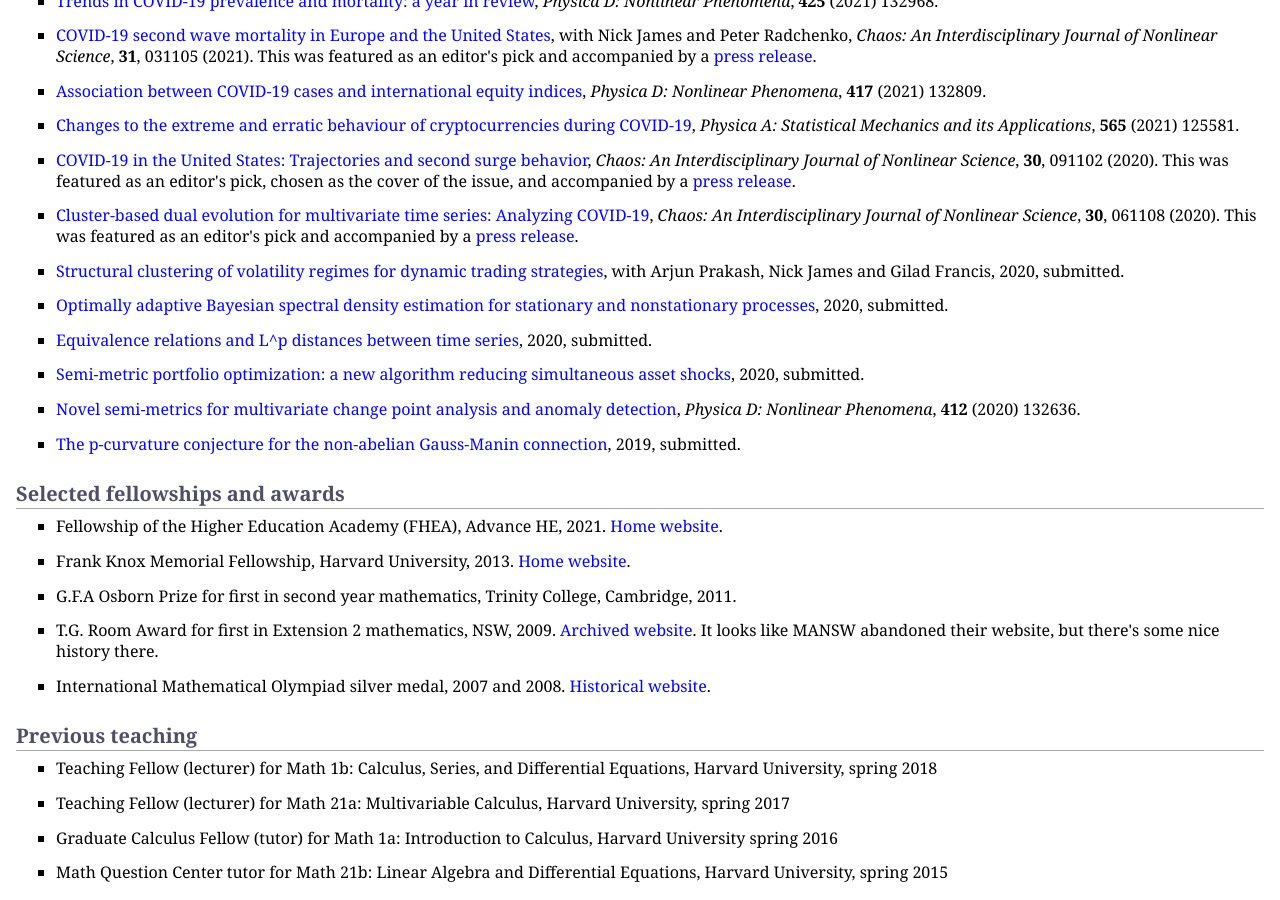
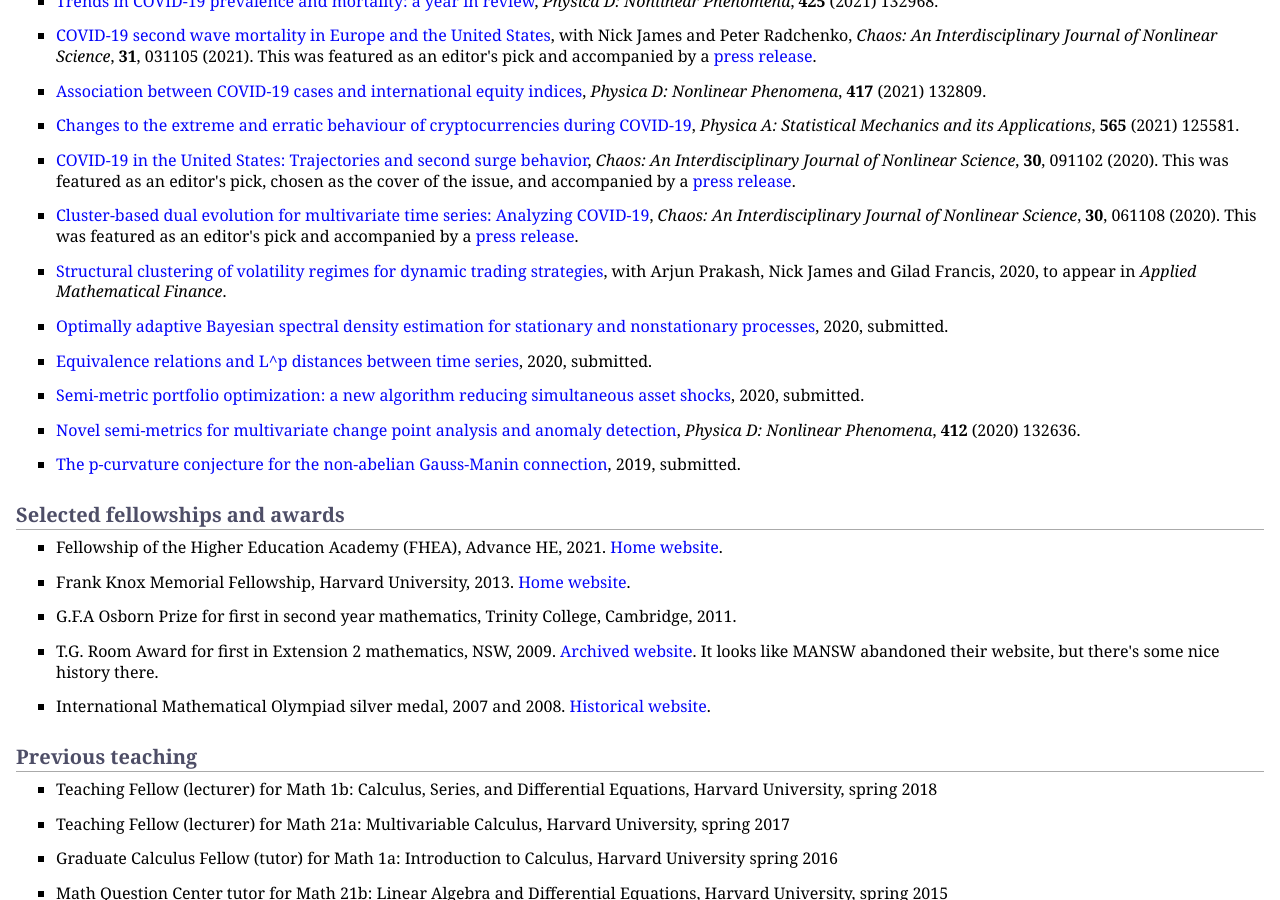
Before and after one commit to MaxMenzies/maxmenzies.com, a Jekyll site: the page index.html, which Jekyll copies as it is, in a window 1280 px wide and 900 px high, scrolled down 823 px. Built offline with Jekyll 4.4.1, drawn with Linux system fonts in a browser that asks for light colours.

Commit message:
Update index.html

```diff
--- a/index.html
+++ b/index.html
@@ -98,7 +98,7 @@
 </li>
 </ul>
 <ul>
-<li><p><a href="https://arxiv.org/abs/2004.09963">Structural clustering of volatility regimes for dynamic trading strategies</a>, with Arjun Prakash, Nick James and Gilad Francis, 2020, submitted. </p>
+<li><p><a href="https://arxiv.org/abs/2004.09963">Structural clustering of volatility regimes for dynamic trading strategies</a>, with Arjun Prakash, Nick James and Gilad Francis, 2020, to appear in <i>Applied Mathematical Finance</i>.</p>
 </li>
 </ul>
 <ul>
```
